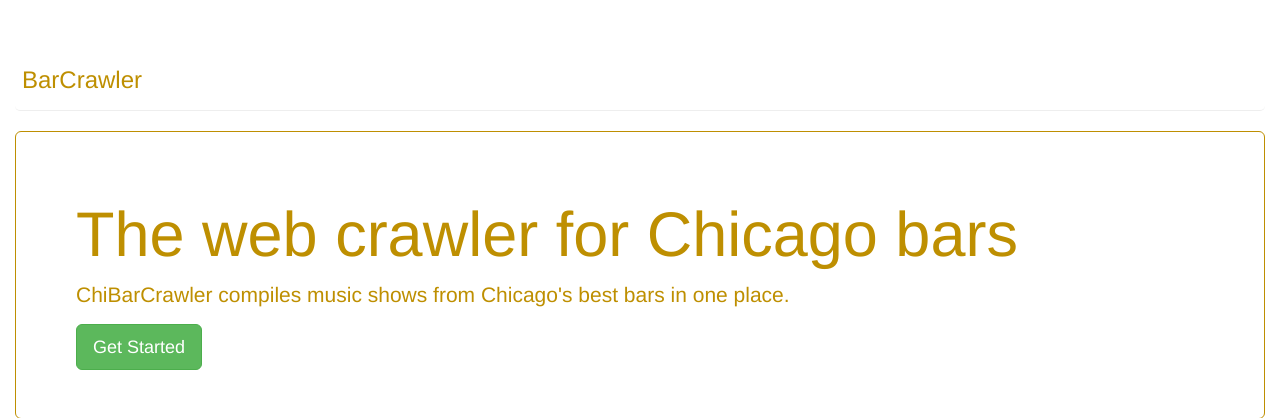
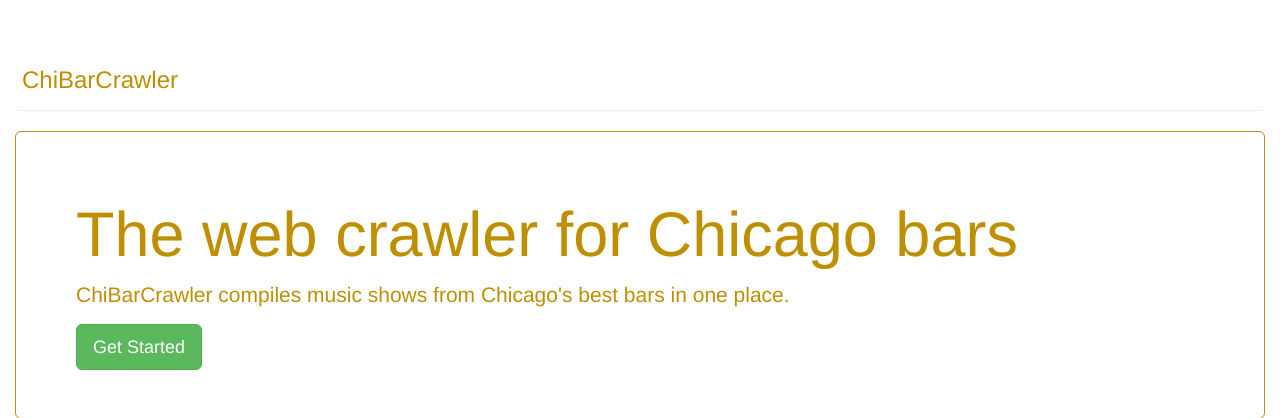
Before and after one commit to alabavery/BarCrawler, a Flask app: page / in a window 1280 px wide. Shown: the top 418 px of the page. Run offline with Flask 2, Linux system fonts and the light colour scheme; some libraries are stand-ins or nearby versions.

Commit message:
Change one reference to BarCrawler that was missed in last commit

```diff
--- a/templates/base.html
+++ b/templates/base.html
@@ -15,7 +15,7 @@
 	<body>
 		<div class="container-fluid">
 			<header class="page-header standard" style="padding: 7px; border-radius: 5px">
-				<div><a href="/index" style="text-decoration: none; color: #be8f01"><h3>BarCrawler</h3></a></div>
+				<div><a href="/index" style="text-decoration: none; color: #be8f01"><h3>ChiBarCrawler</h3></a></div>
 			</header>
 			{% block content %}{% endblock %}
 			<header class="page-header standard" style="border-radius: 5px; padding: 7px;"><a href="/alavery" style="text-decoration: none; color: #be8f01"><h4>Contact Me</h4></a></div>
```
